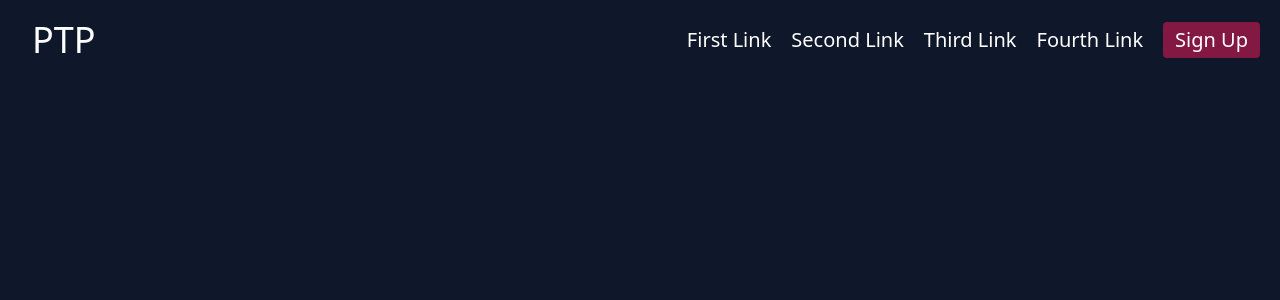
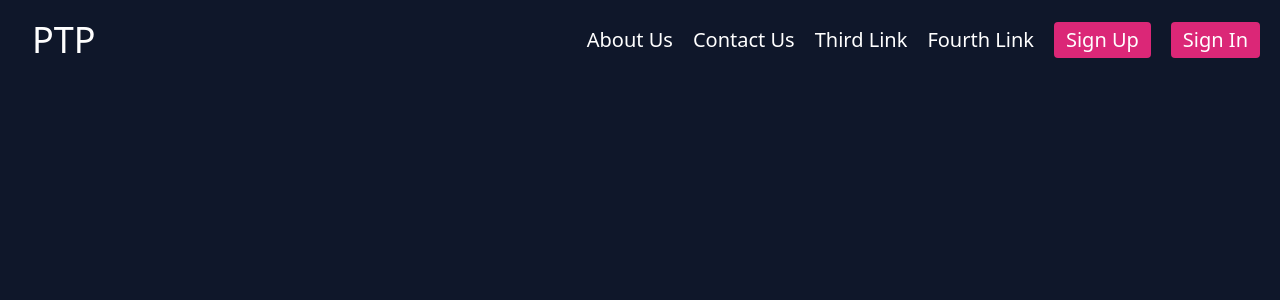
Before and after one commit to sravan1946/buildathon, a Flask app: page / in a window 1280 px wide. Shown: the top 300 px of the page. Run offline with Flask 3, Linux system fonts and the light colour scheme; some libraries are stand-ins or nearby versions.

Commit message:
transittion

```diff
--- a/templates/index.html
+++ b/templates/index.html
@@ -19,13 +19,15 @@
             <span class="ml-3 text-4xl">PTP</span>
           </a>
           <nav class="md:ml-auto flex flex-wrap items-center text-base justify-center cursor-pointer ">
-            <a class="mr-5  text-xl hover:text-pink-600 mr-5 transition delay-150 ease-in-out hover:tracking-wide ">First Link</a>
-            <a class="mr-5  text-xl hover:text-pink-600 mr-5 transition ease-in-out delay-150 hover:tracking-wide">Second Link</a>
-            <a class="mr-5  text-xl hover:text-pink-600 mr-5 transition ease-in-out delay-150 hover:tracking-wide">Third Link</a>
-            <a class="mr-5  text-xl hover:text-pink-600 mr-5 transition ease-in-out delay-150 hover:tracking-wide">Fourth Link</a>
+            <a class="mr-5  text-xl hover:text-pink-600 mr-5 transition delay-150 ease-in-out hover:scale-110 ">About Us</a>
+            <a class="mr-5  text-xl hover:text-pink-600 mr-5 transition ease-in-out delay-150  hover:scale-110">Contact Us</a>
+            <a class="mr-5  text-xl hover:text-pink-600 mr-5 transition ease-in-out delay-150  hover:scale-110 ">Third Link</a>
+            <a class="mr-5  text-xl hover:text-pink-600 mr-5 transition ease-in-out delay-150  hover:scale-110">Fourth Link</a>
           </nav>
-          <button class="inline-flex items-center bg-pink-900 border-0 py-1 px-3 focus:outline-none text-xl hover:text-pink-600 hover:bg-white rounded text-base mt-4 md:mt-0">Sign Up
+          <button class="inline-flex items-center bg-pink-600 border-0 py-1 px-3 focus:outline-none text-xl hover:text-pink-600 hover:bg-white rounded text-base mt-4 md:mt-0 transition delay-150 ease-in-out">Sign Up
           </button>
+          <button class="inline-flex items-center bg-pink-600 border-0 py-1 px-3 focus:outline-none text-xl hover:text-pink-600 hover:bg-white rounded text-base mt-4 md:mt-0 ml-5 transition delay-150 ease-in-out">Sign In
+        </button>
         </div>
       </header>
 </body>
```
